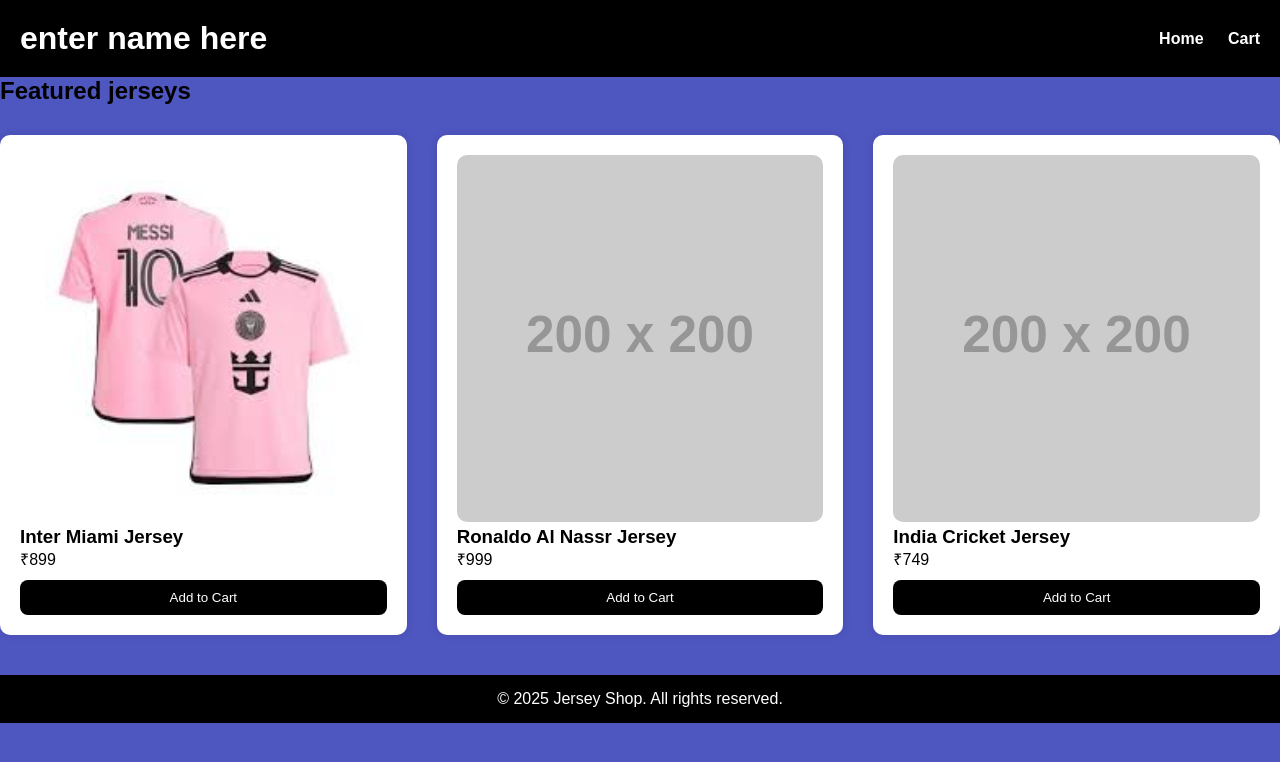
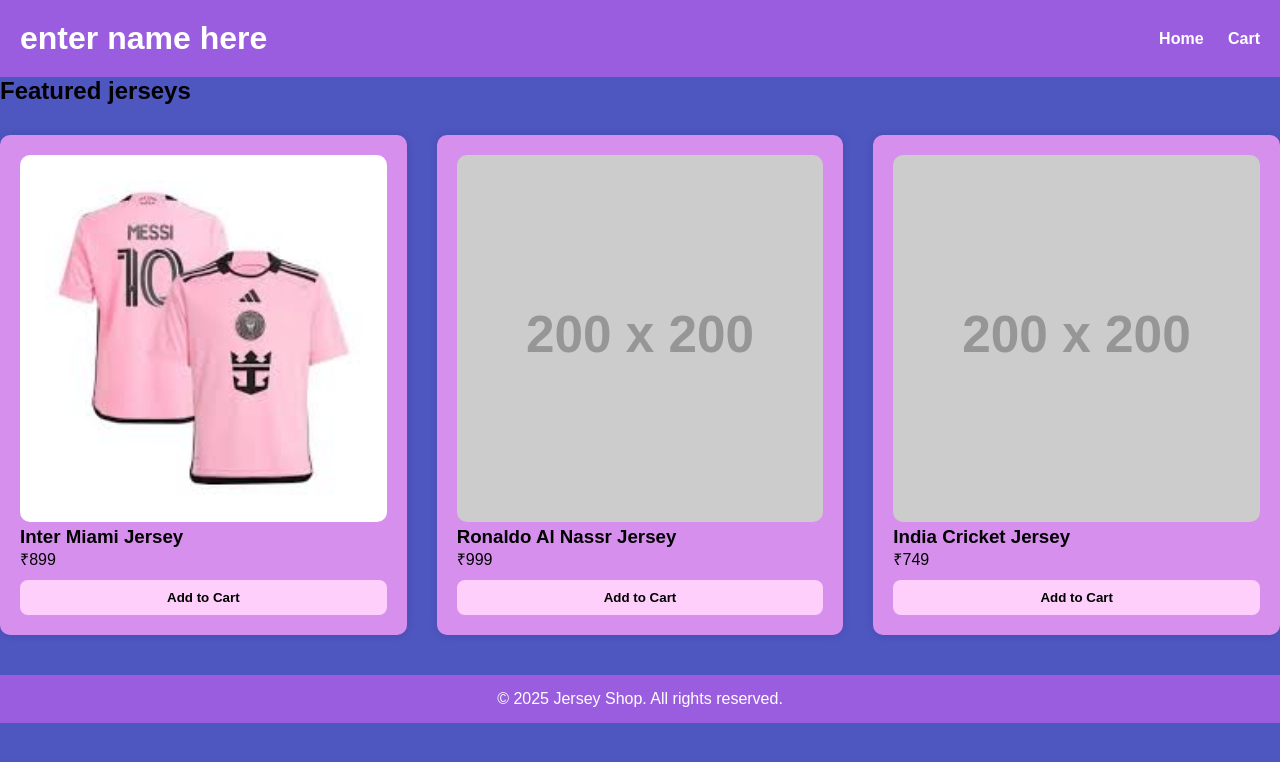
Before and after one commit to mallika14-cyber/web-backup, a plain HTML site: page index.html in a window 1280 px wide. Drawn offline with Linux system fonts and the light colour scheme; placeholder pictures from the web are drawn by us.

Commit message:
Update style.css

```diff
--- a/style.css
+++ b/style.css
@@ -6,11 +6,14 @@
 }
 
 body {
+    /* Main background color - a shade of blue */
     background: #4E56C0;
 }
 
 header {
-    background: black;
+    /* Header/Footer background - a darker purple/violet */
+    background: #9B5DE0;
+    /* Text color for contrast */
     color: white;
     padding: 20px;
     display: flex;
@@ -38,7 +41,8 @@ header nav a {
 }
 
 .product-card {
-    background: white;
+    /* Product card background - the very soft magenta/purple */
+    background: #D78FEE;
     padding: 20px;
     border-radius: 10px;
     box-shadow: 0 0 10px rgba(0,0,0,0.1);
@@ -53,20 +57,25 @@ header nav a {
     margin-top: 10px;
     padding: 10px;
     width: 100%;
-    background: black;
-    color: white;
+    /* Button background - the pale pink/light grayish magenta */
+    background: #FDCFFA;
+    /* Button text color - for contrast on light background */
+    color: black;
     border: none;
     cursor: pointer;
     border-radius: 8px;
+    font-weight: bold;
 }
 
 .product-card button:hover {
-    background: #333;
+    /* Slightly darker hover state for the button */
+    background: #ffc2ee;
 }
 
 footer {
     margin-top: 40px;
-    background: black;
+    /* Header/Footer background - a darker purple/violet */
+    background: #9B5DE0;
     color: white;
     text-align: center;
     padding: 15px;
```
